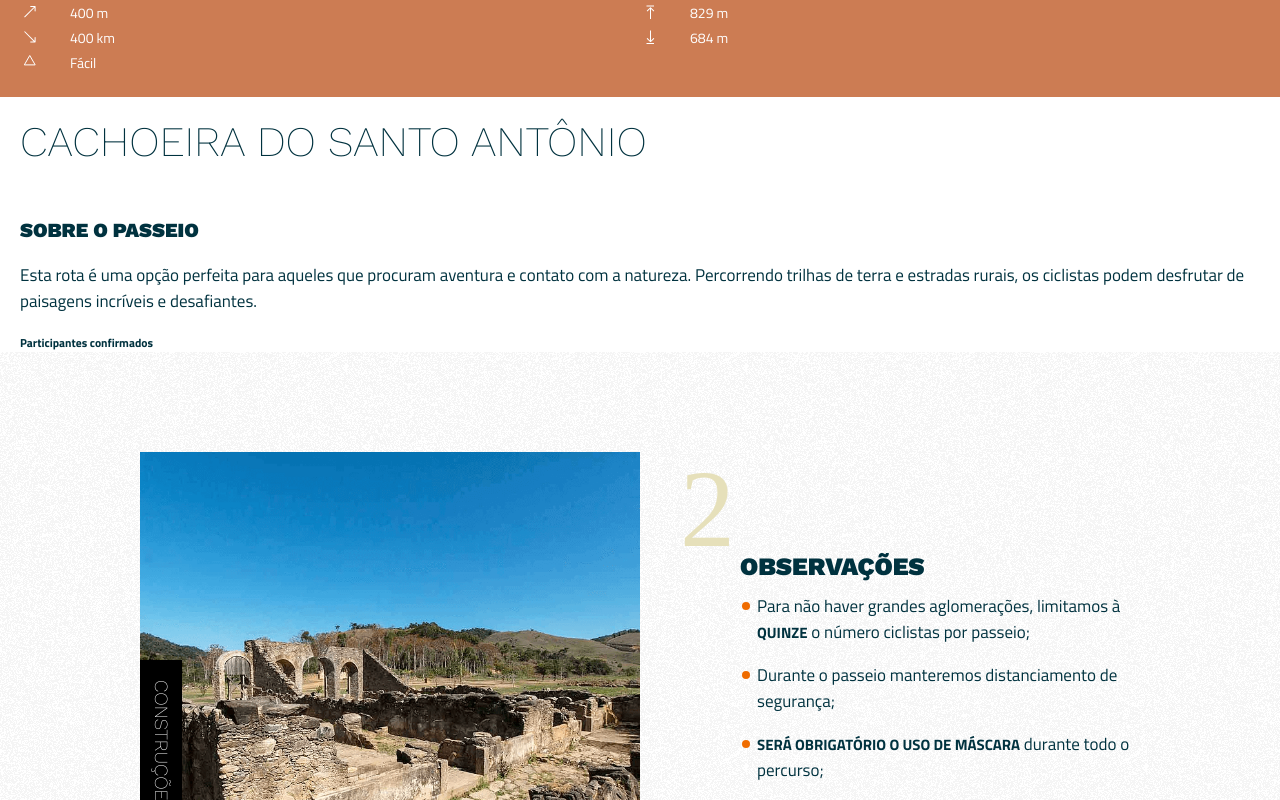
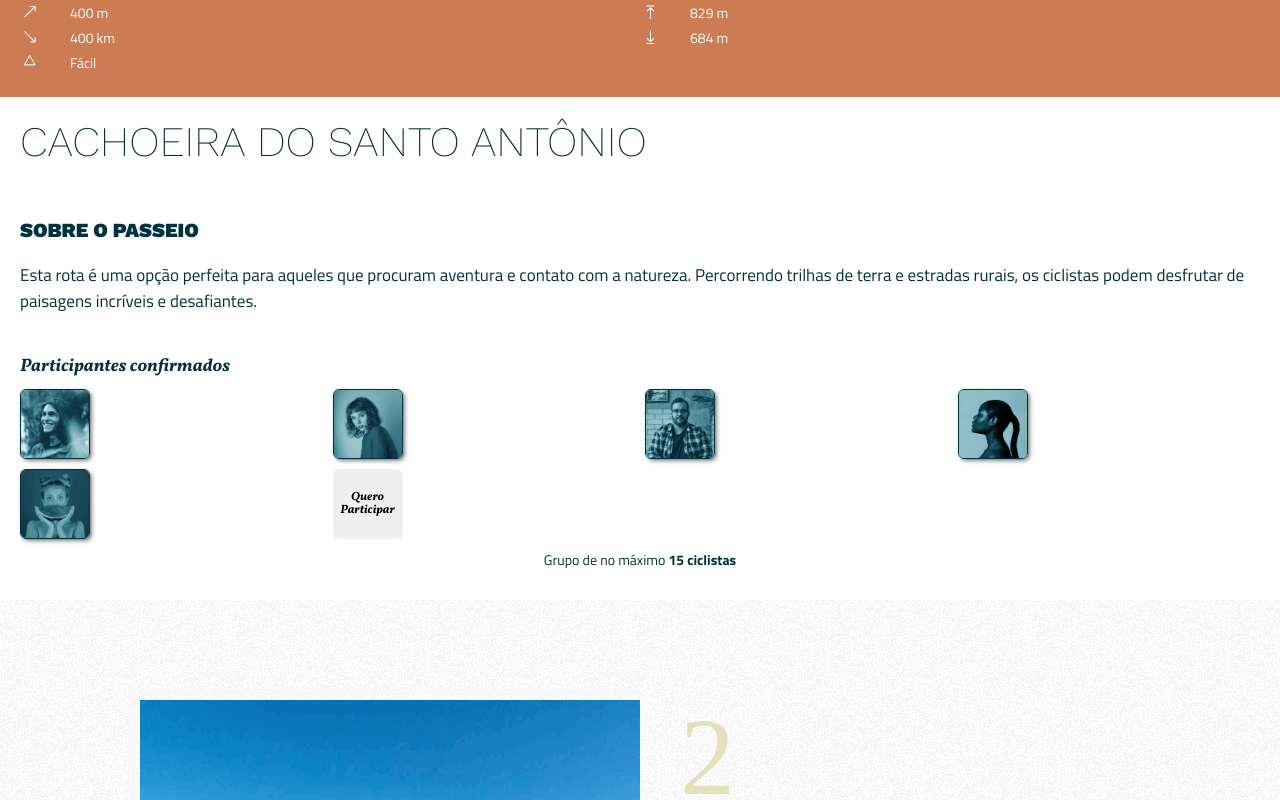
Before and after one commit to severidade/minas_rotas_react, a React (Create React App) app: page / in a window 1280 px wide. Shown: the part 439-1239 px from the top of the page. Built offline with nearby package versions, Linux system fonts and the light colour scheme; a web font is replaced by a local one.

Commit message:
feat: :bento: Cria no Hero a seção de participantes

```diff
--- a/src/componentes/Hero/Hero.js
+++ b/src/componentes/Hero/Hero.js
@@ -56,8 +56,23 @@ export default function Hero() {
         <p> {parse(Content.hero.about)} </p>
       </div>
 
-      <div class="group">
+      <div className={ styles.group }>
         <h3>Participantes confirmados</h3>
+        <div className={ styles.container_participants }>
+          {Content.hero.participants?.map((item) =>(
+            <div
+              key={item.name}
+              tooltip-text={item.name}
+              // className={ styles.tooltip }
+            >
+              <figure className= { styles.avatar }>
+                <img src={ item.avatar } alt={ item.name }/>
+              </figure>
+            </div>
+          ))}
+          <button className={ styles.participate } type="button">Quero Participar</button>
+        </div>
+        <p>Grupo de no máximo <strong>15 ciclistas</strong></p>
       </div>
 
     </section>
--- a/src/componentes/Hero/Hero.module.css
+++ b/src/componentes/Hero/Hero.module.css
@@ -230,3 +230,91 @@
   padding-bottom: 20px;
   color: var(--dark_collor);
 }
+
+/* seçao grupo*/
+
+.group {
+  /* background-color: aqua; */
+  grid-column: 1 / 4;
+  grid-row: 7 / 9;
+  padding: 20px 0;
+}
+
+.group > h3 {
+  font-family: 'Vollkorn', serif;
+  font-size: 18px;
+  font-weight: 700;
+  color: var(--dark_collor);
+  padding-bottom: 10px;
+}
+
+.group > p {
+  /* background-color: #00323F; */
+  text-align: center;
+  padding: 10px 0;
+  font-size: 14px;
+}
+
+.group > .container_participants {
+  display: grid;
+  grid-template-columns: repeat(4, 1fr);
+  width: 100%;
+  grid-gap: 10px;
+  flex-wrap: wrap;
+  margin: auto;
+}
+
+.container_participants .avatar {
+  width: 70px;
+  height: 70px;
+  position: relative;
+  border-radius: 6px;
+  overflow: hidden;
+  border: solid 1px #00323F;
+  -webkit-box-shadow: 2px 2px 5px -1px rgba(0,0,3,0.68);
+  -moz-box-shadow: 2px 2px 5px -1px rgba(0,0,3,0.68);
+  box-shadow: 2px 2px 5px -1px rgba(0,0,3,0.68);
+}
+
+.container_participants .avatar::after{
+  content: "";
+  position: absolute;
+  top: 0;
+  left: 0;
+  width: 100%;
+  height: 100%;
+  background-color:#00AFDB;
+  mix-blend-mode: soft-light;
+  opacity: 0.7;
+  transition: 0.3s;
+  transition-timing-function: ease-in-out;
+}
+
+.avatar:hover::after {
+  content: "";
+  opacity: 0;
+}
+
+.avatar > img {
+  width: 100%;
+  height: 100%;
+  object-fit: cover;
+  filter: grayscale(100%)
+}
+
+.avatar:hover > img {
+  filter: grayscale(0%)
+}
+
+.participate {
+  font-family: 'Vollkorn', serif;
+  font-size: 12px;
+  line-height: 13px;
+  /* border: solid 1px var(--dark_collor); */
+
+    width: 70px;
+  height: 70px;
+  position: relative;
+  border-radius: 6px;
+  border: none;
+}
```
